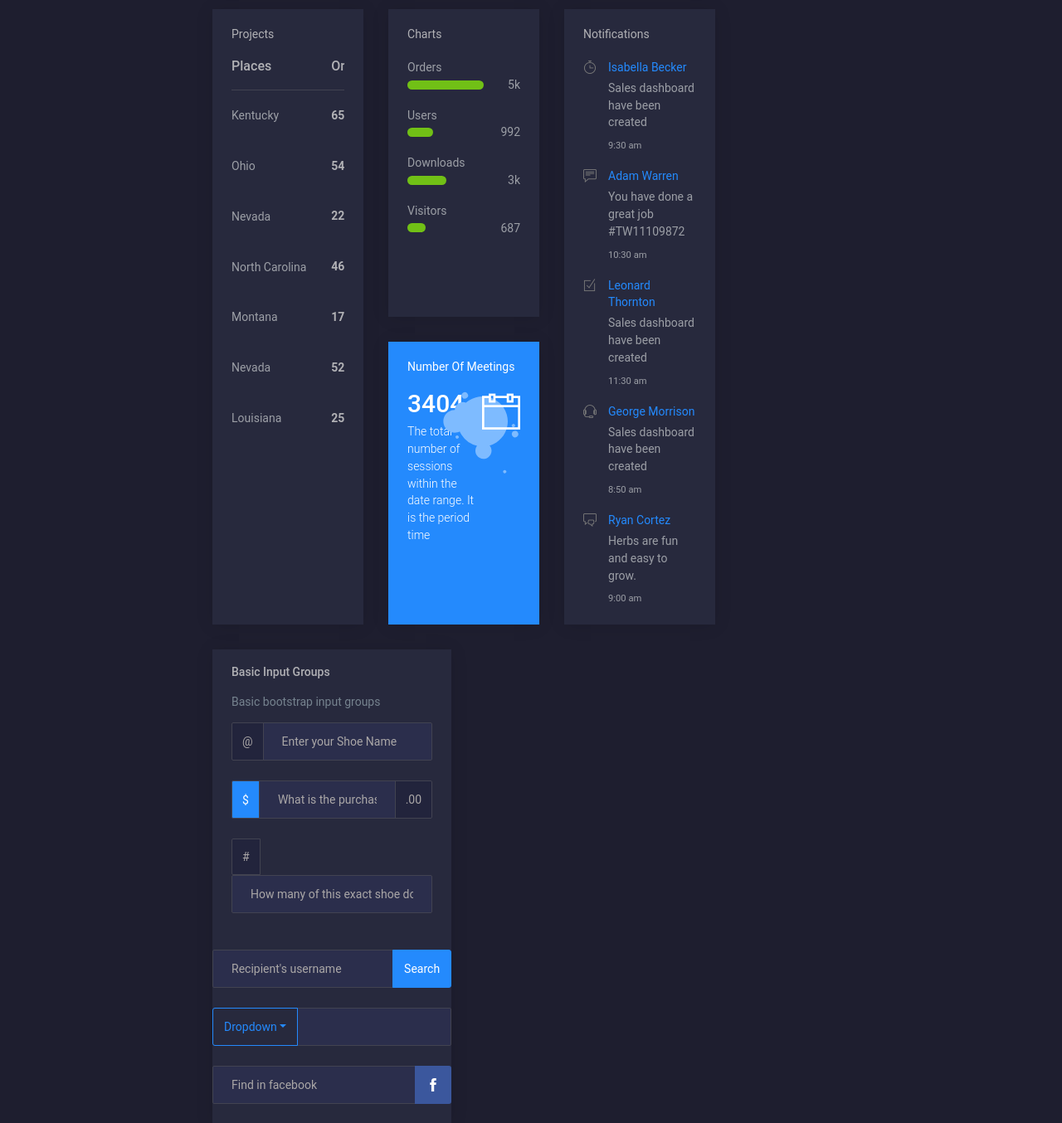
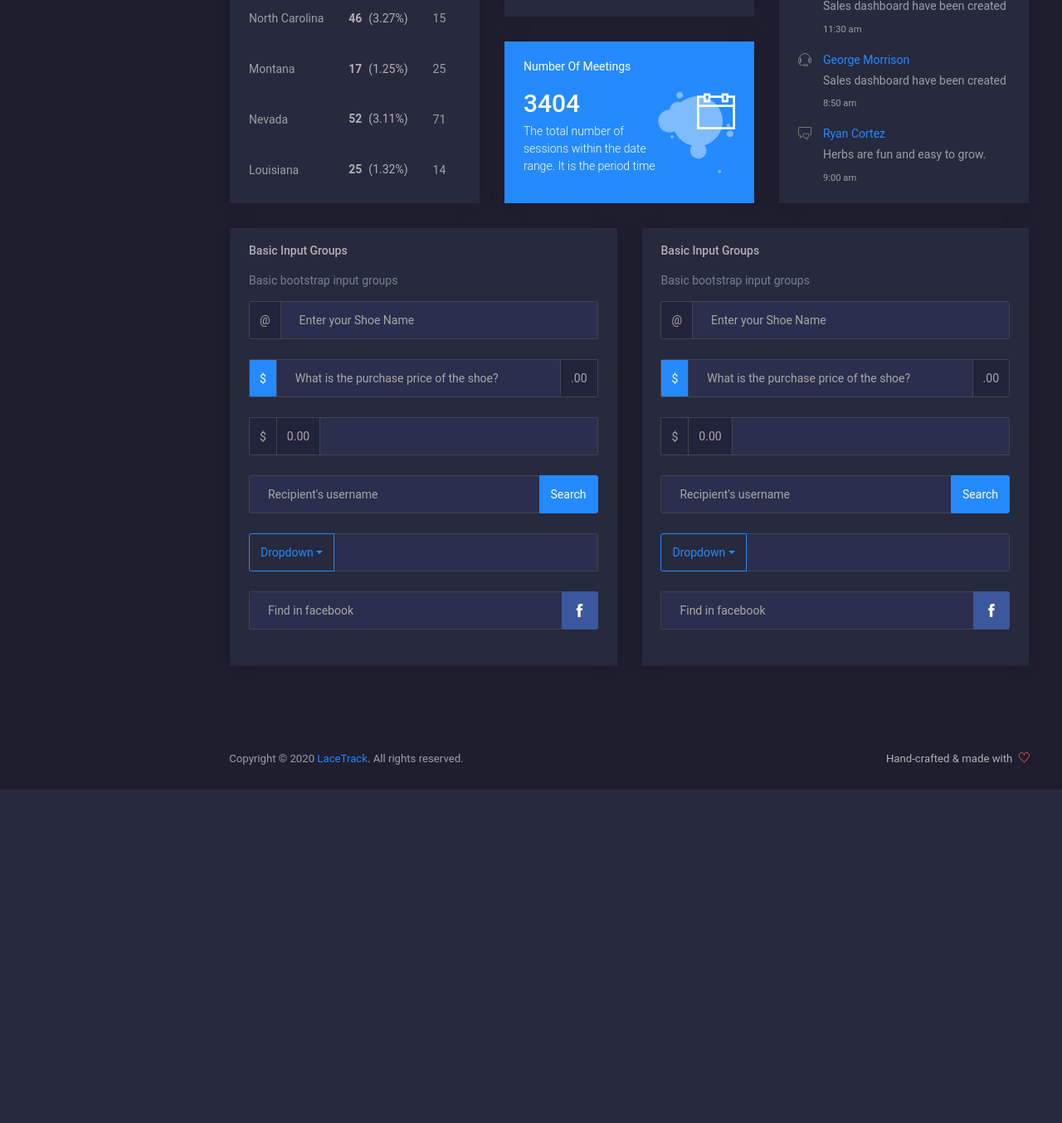
Before and after one commit to wasi2005/lacetrack, a Flask app: template templates/portal.html in a window 1280 px wide. Shown: the part 2623-3977 px from the top of the page at 83% size. After the commit the page ends 3575 px from the top, so only its background shows below. Run offline with Flask 2, Linux system fonts and the light colour scheme; the template is opened without the code that fills it, so the values that code supplies are empty; parts of the project's set-up code (start-up, migrations or seed data) failed here and were passed over; some libraries are stand-ins or nearby versions.

Commit message:
Revert "Update portal.html"
This reverts commit 69a008e1570b0f11b60516a128bea06f353f803f.

```diff
--- a/templates/portal.html
+++ b/templates/portal.html
@@ -1051,10 +1051,12 @@
                   <div class="form-group">
                     <div class="input-group">
                       <div class="input-group-prepend">
-                        <span class="input-group-text">#</span>
+                        <span class="input-group-text">$</span>
                       </div>
+                      <div class="input-group-prepend">
+                        <span class="input-group-text">0.00</span>
                       </div>
-                      <input type="text" class="form-control"  placeholder = "How many of this exact shoe do you have?" aria-label="Amount (to the nearest dollar)">
+                      <input type="text" class="form-control" aria-label="Amount (to the nearest dollar)">
                     </div>
                   </div>
                   <div class="form-group">
```
